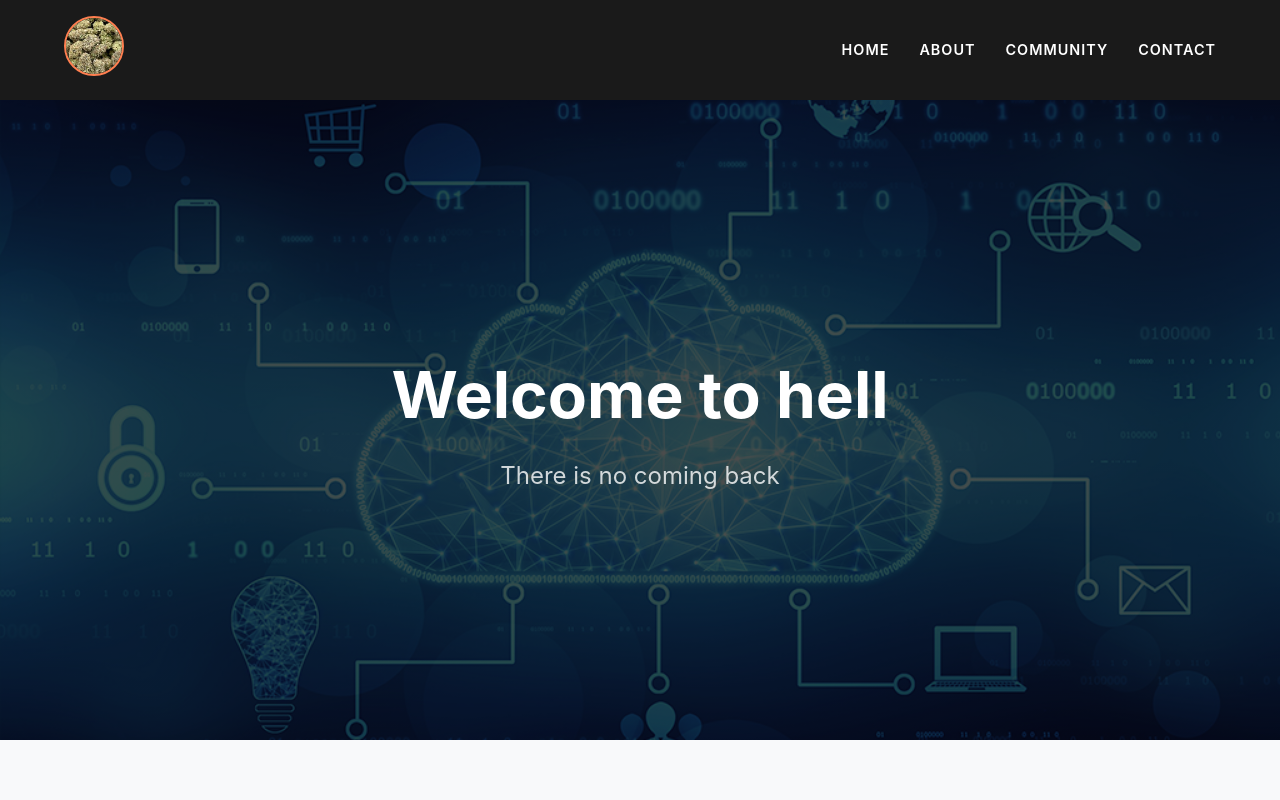
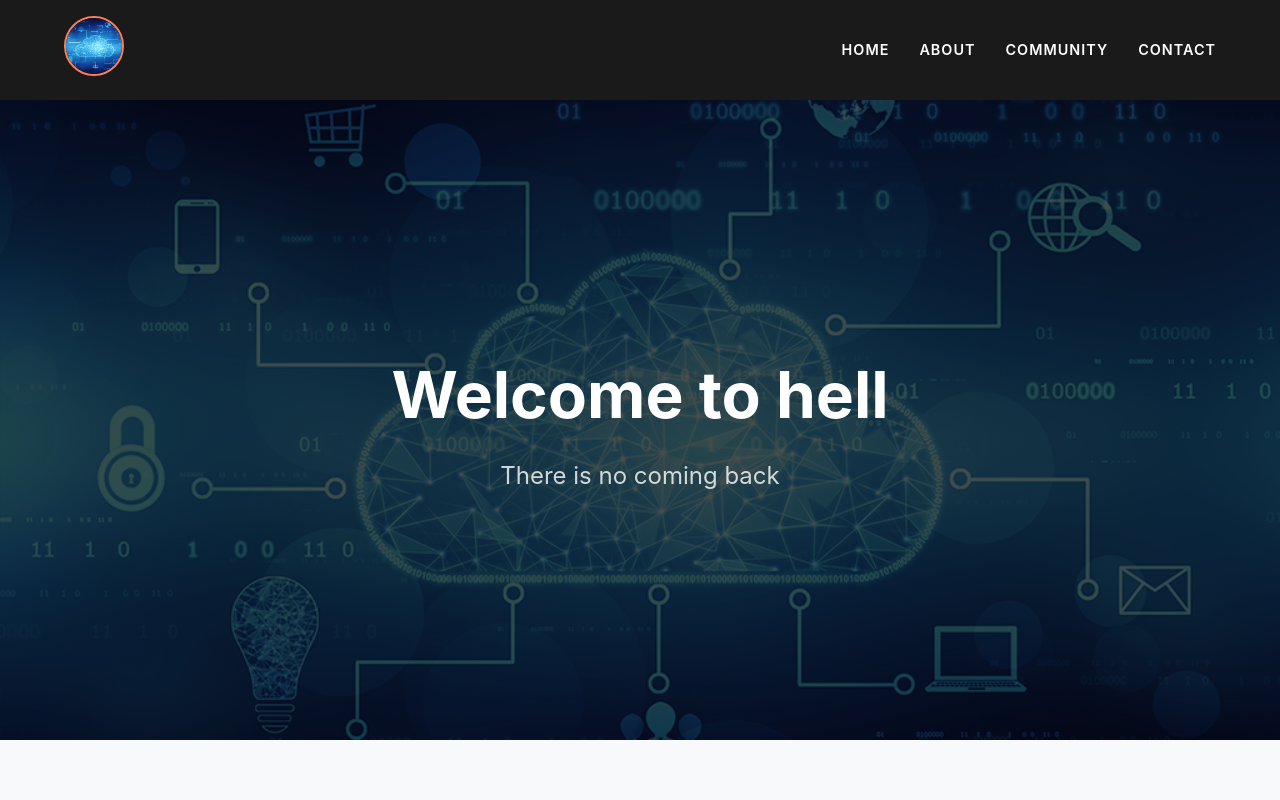
Before and after one commit to credator420/website-informatika, a website: page index.html in a window 1280 px wide. Shown: the top 800 px of the page. Drawn offline with nearby package versions, Linux system fonts and the light colour scheme; no server answers.

Commit message:
Auto-sync: 2026-04-09

```diff
--- a/index.html
+++ b/index.html
@@ -3,13 +3,13 @@
 <head>
     <meta charset="UTF-8">
     <meta name="viewport" content="width=device-width, initial-scale=1.0">
-    <title>Fyne shii</title>
+    <title>My site</title>
     <link rel="stylesheet" href="style.css">
 </head>
 <body>
 
     <nav class="navbar">
-        <div class="logo"><img class="logo" src="images/zaza.jpg" alt="logo"></div>
+        <div class="logo"><img class="logo" src="images/cloud.jpg" alt="logo"></div>
         <ul class="nav-links">
             <li><a href="#home">Home</a></li>
             <li><a href="#about">About</a></li>
```
